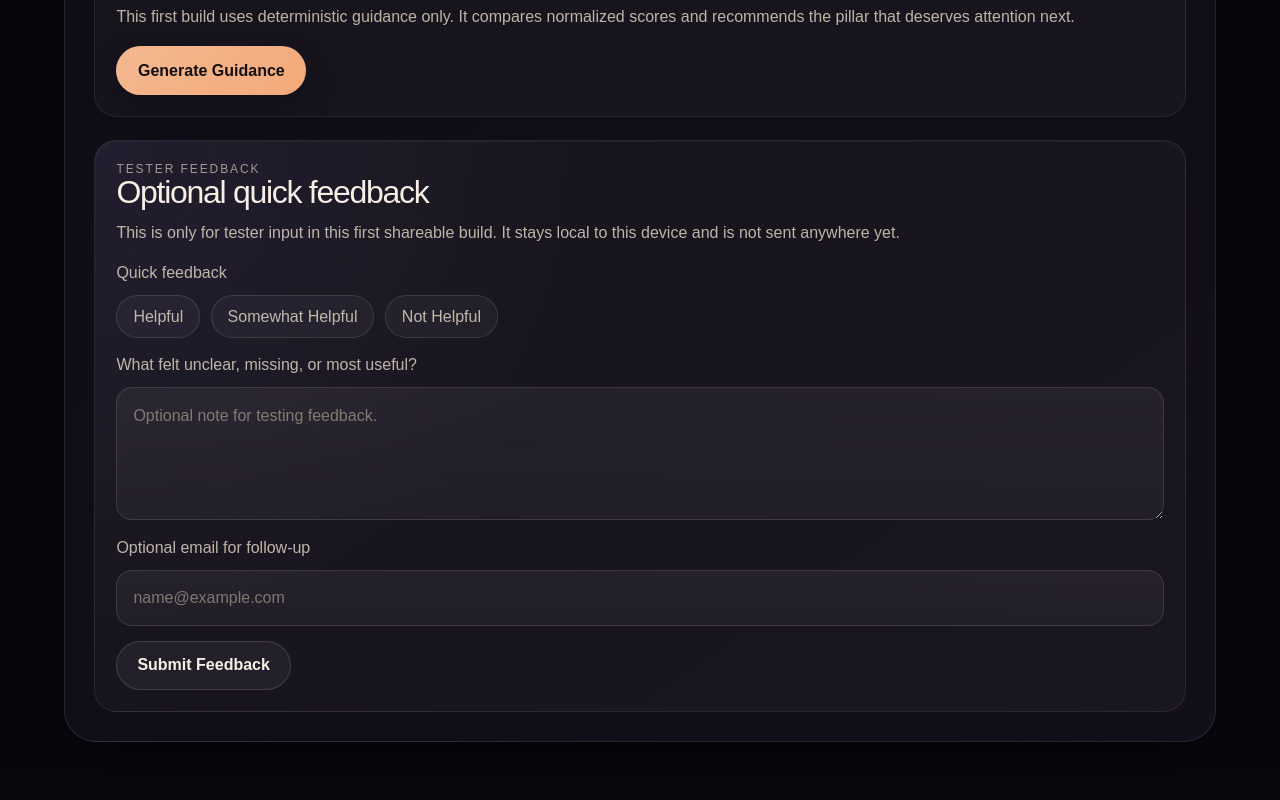
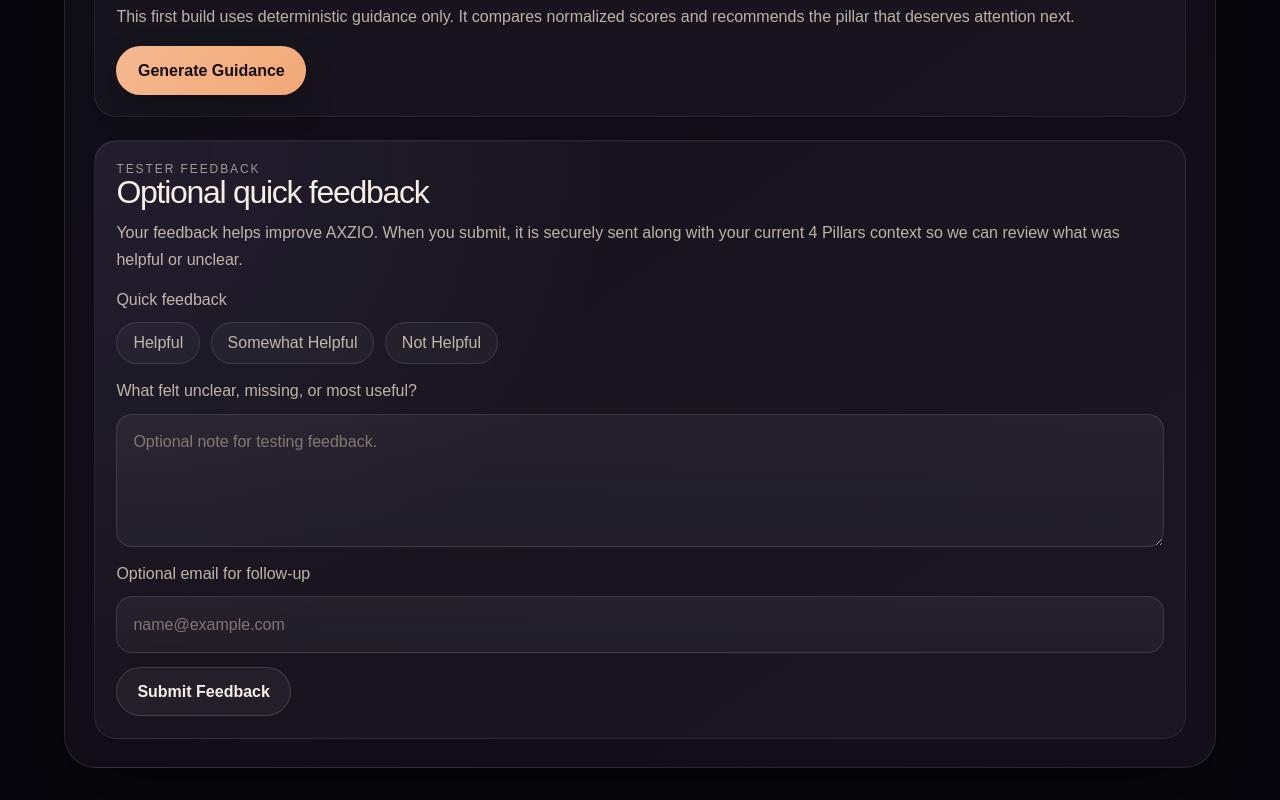
Before and after one commit to NovaLabsIO/axzio, a SvelteKit app: page /pillars in a window 1280 px wide. Shown: the part 1504-2304 px from the top of the page. Before the commit the page ends 2278 px from the top, so only its background shows below. Built offline with nearby package versions, Linux system fonts and the light colour scheme.

Commit message:
Update pillars feedback copy

```diff
--- a/src/routes/pillars/+page.svelte
+++ b/src/routes/pillars/+page.svelte
@@ -519,8 +519,8 @@
 					<h2>Optional quick feedback</h2>
 				</div>
 				<p class="section-copy">
-					This is only for tester input in this first shareable build. It stays local to this device
-					and is not sent anywhere yet.
+					Your feedback helps improve AXZIO. When you submit, it is securely sent along with your
+					current 4 Pillars context so we can review what was helpful or unclear.
 				</p>
 			</div>
 
```
